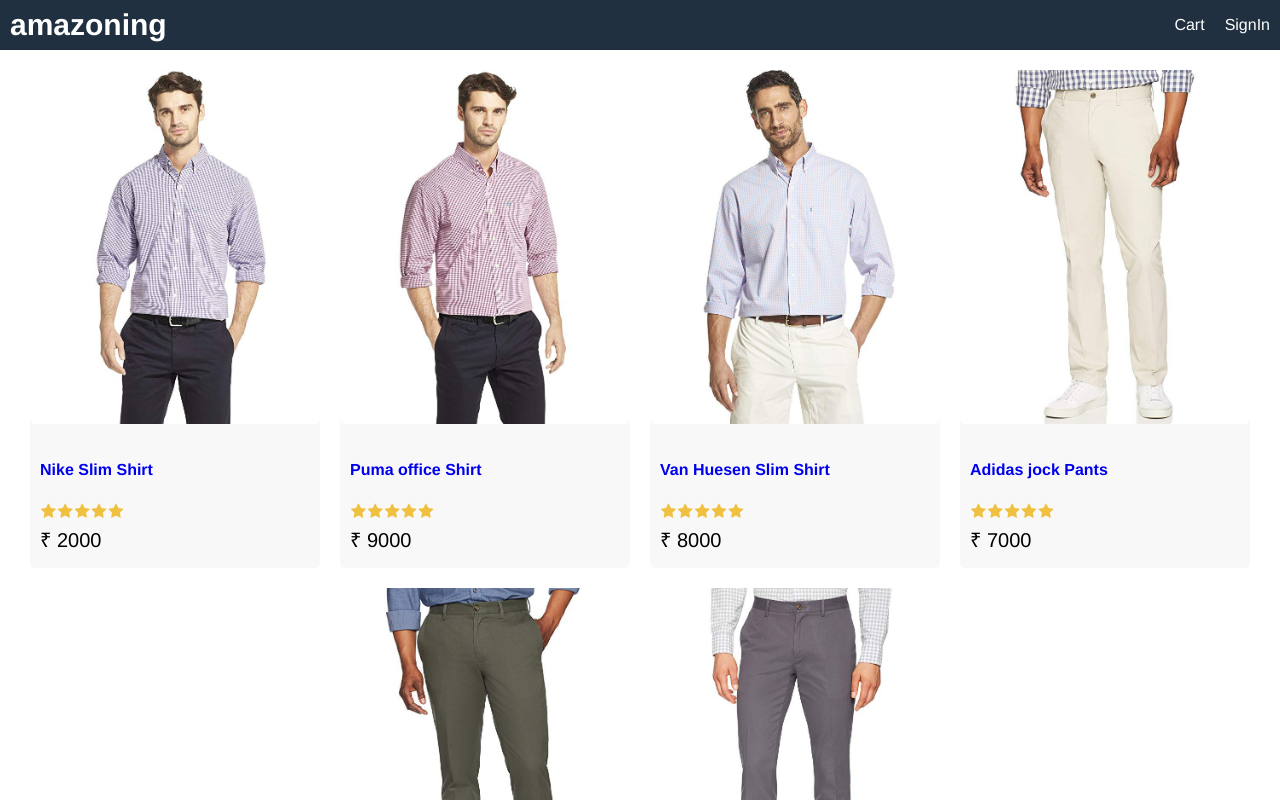
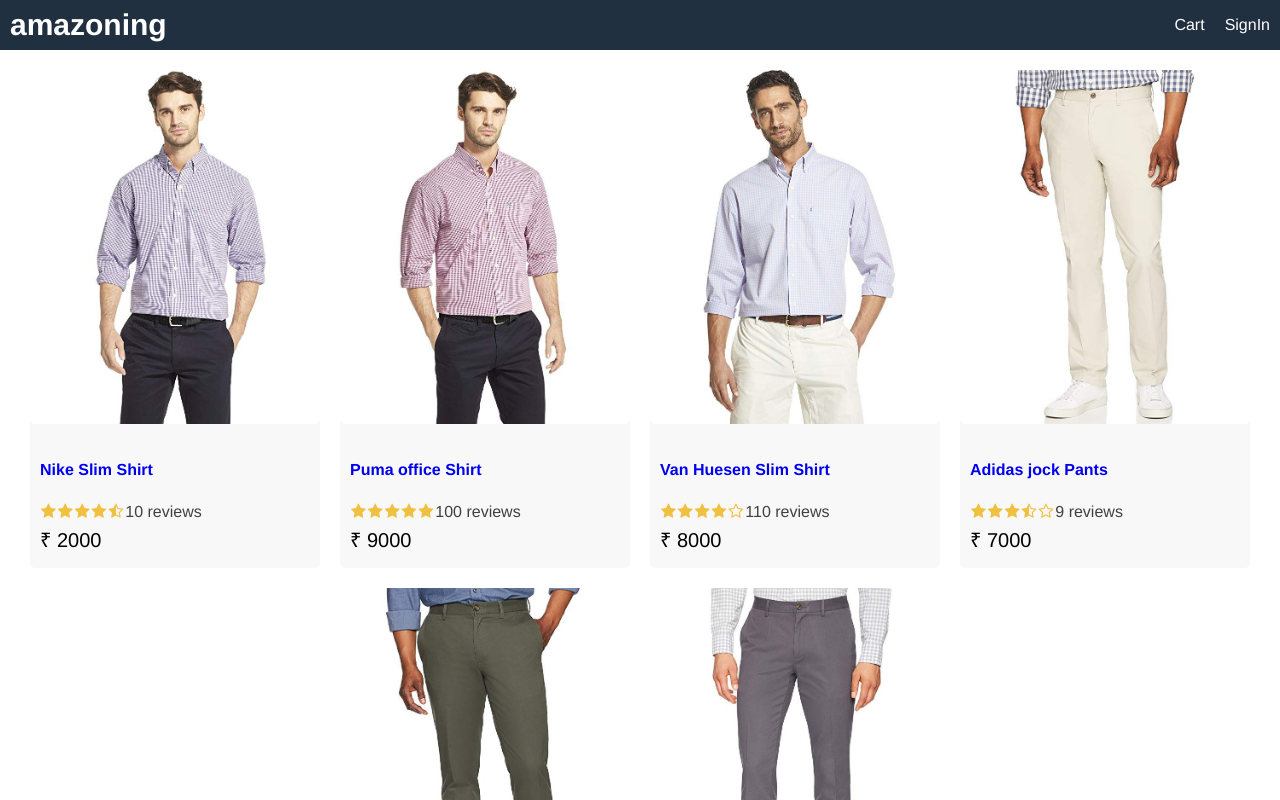
Before and after one commit to ScorchingShade/Amazona, a React (Create React App) app in the folder frontend/: page / in a window 1280 px wide. Shown: the top 800 px of the page. Built offline with nearby package versions, Linux system fonts and the light colour scheme.

Commit message:
added product and rating component

```diff
--- a/frontend/src/App.js
+++ b/frontend/src/App.js
@@ -1,5 +1,6 @@
 import React from 'react'
 import data from './data'
+import Product from './components/Product'
 
 function App() {
   return (
@@ -17,36 +18,7 @@
             <div className="row center">
               {
                 data.products.map((product)=>(
-                <div key={product._id} className="card">
-                    <a href={`/product/${product._id}`}>
-                        <img className="medium" src={product.image} alt={product.name} />
-                    </a>
-                    <div className="card-body">
-                      <a href={`/product/${product._id}`}>
-                            <h2>{product.name}</h2>
-                        </a>
-                        <div className="rating">
-                            <span>
-                                <i className="fa fa-star"></i>
-                            </span>
-                            <span>
-                                <i className="fa fa-star"></i>
-                            </span>
-                            <span>
-                                <i className="fa fa-star"></i>
-                            </span>
-                            <span>
-                                <i className="fa fa-star"></i>
-                            </span>
-                            <span>
-                                <i className="fa fa-star"></i>
-                            </span>
-                        </div>
-                        <div className="price">
-                            ₹ {product.price}
-                        </div>
-                    </div>
-                </div>
+                    <Product key={product.id} product={product}></Product>
 
                 ))
               }
--- /dev/null
+++ b/frontend/src/components/Product.js
@@ -0,0 +1,23 @@
+import React from 'react'
+import Rating from './Rating'
+
+function Product({product}) {
+    return (
+        <div key={product._id} className="card">
+                    <a href={`/product/${product._id}`}>
+                        <img className="medium" src={product.image} alt={product.name} />
+                    </a>
+                    <div className="card-body">
+                      <a href={`/product/${product._id}`}>
+                            <h2>{product.name}</h2>
+                        </a>
+                        <Rating rating={product.rating} numReviews={product.numReviews}></Rating>
+                        <div className="price">
+                            ₹ {product.price}
+                        </div>
+                    </div>
+        </div>
+    )
+}
+
+export default Product
--- /dev/null
+++ b/frontend/src/components/Rating.js
@@ -0,0 +1,65 @@
+import React from 'react'
+
+function Rating({rating, numReviews}) {
+
+
+    return (
+        <div>
+            <div className="rating">
+                            <span>
+                                <i className=
+                                {rating >=1
+                                ?"fa fa-star"
+                                :rating>=0.5
+                                ?'fa fa-star-half-o'
+                                :'fa fa-star-o'
+                                }
+                                ></i>
+                            </span>
+                            <span>
+                            <i className=
+                                {rating >=2
+                                ?"fa fa-star"
+                                :rating>=1.5
+                                ?'fa fa-star-half-o'
+                                :'fa fa-star-o'
+                                }
+                                ></i>
+                            </span>
+                            <span>
+                            <i className=
+                                {rating >=3
+                                ?"fa fa-star"
+                                :rating>=2.5
+                                ?'fa fa-star-half-o'
+                                :'fa fa-star-o'
+                                }
+                                ></i>
+                            </span>
+                            <span>
+                            <i className=
+                                {rating >=4
+                                ?"fa fa-star"
+                                :rating>=3.5
+                                ?'fa fa-star-half-o'
+                                :'fa fa-star-o'
+                                }
+                                ></i>
+                            </span>
+                            <span>
+                            <i className=
+                                {rating >=5
+                                ?"fa fa-star"
+                                :rating>=4.5
+                                ?'fa fa-star-half-o'
+                                :'fa fa-star-o'
+                                }
+                                ></i>
+                            </span>
+                            <span>{numReviews+' reviews'} </span>
+            </div>
+        </div>
+    )
+}
+
+export default Rating
--- a/frontend/src/index.css
+++ b/frontend/src/index.css
@@ -130,3 +130,7 @@
     color: #f0c040;
     margin: 0.1rem;
 }
+
+.rating span:last-child {
+    color: #404040;
+}
```
Also changed, not shown: 2 other files (tests, documents, lock files or other folders).
